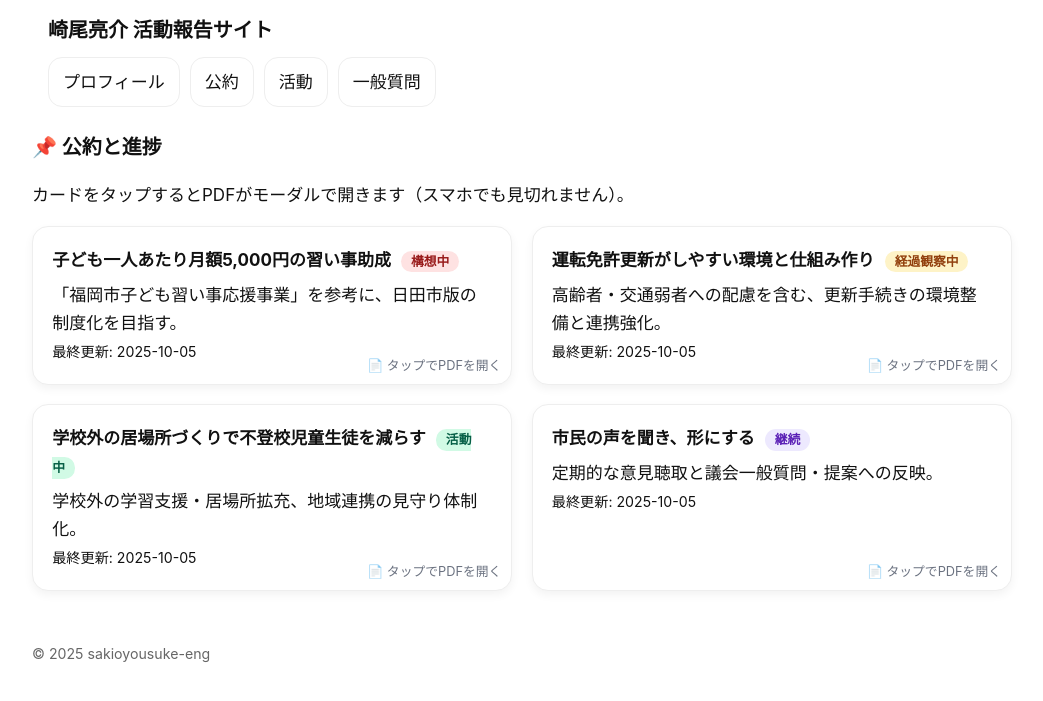
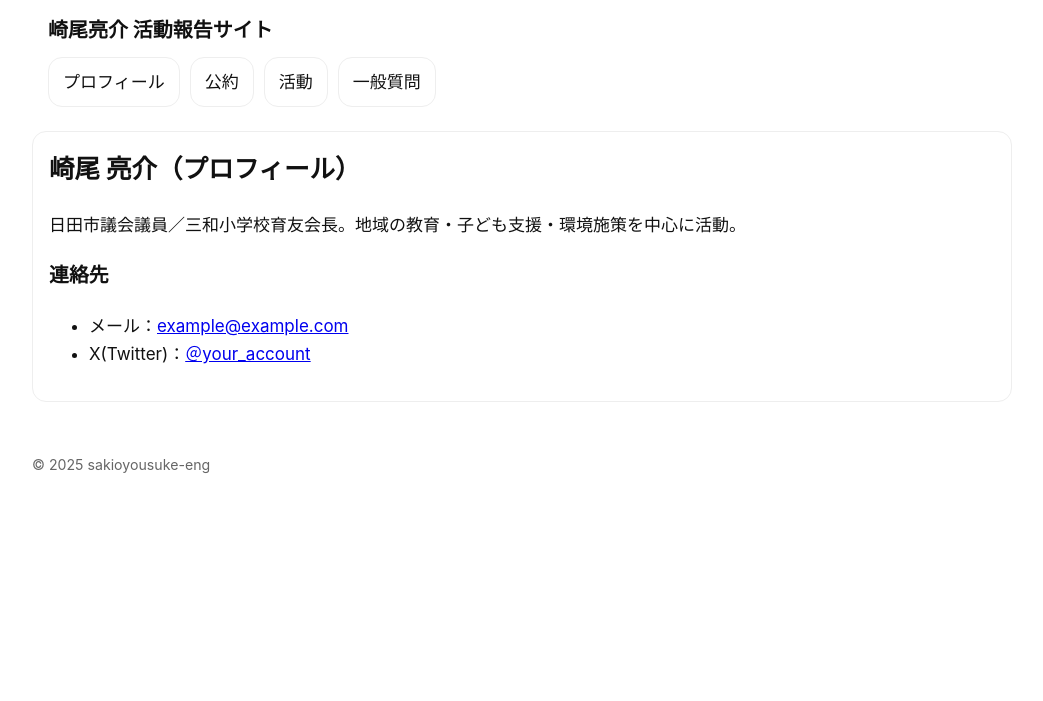
Before and after one commit to sakioryousuke-eng/activity-site, a Jekyll site: the page built from pages/profile.html, in a window 1280 px wide. Shown: the top 701 px of the page, without its empty margins (118-1161 px from the left). Built offline with Jekyll 4.4.1, drawn with Linux system fonts in a browser that asks for light colours.

Commit message:
Update profile.html

```diff
--- a/pages/profile.html
+++ b/pages/profile.html
@@ -1,34 +1,16 @@
 ---
 layout: default
-title: 公約と進捗
+title: プロフィール
+permalink: /profile/
 ---
 
-<h1>📌 公約と進捗</h1>
-<p>カードをタップするとPDFがモーダルで開きます（スマホでも見切れません）。</p>
+<section class="card">
+  <h2 style="margin-top:0;">崎尾 亮介（プロフィール）</h2>
+  <p>日田市議会議員／三和小学校育友会長。地域の教育・子ども支援・環境施策を中心に活動。</p>
 
-<div class="grid">
-{% for p in site.data.promises.promises %}
-  <div class="card">
-    <a class="stretched" href="{{ p.pdf | relative_url }}" data-modal="pdf" data-title="{{ p.title }}"></a>
-    <div class="title">{{ p.title }} <span class="chip s-{{ p.status }}">{{ p.status }}</span></div>
-    <div>{{ p.detail }}</div>
-    <small>最終更新: {{ p.last_update }}</small>
-    {% if p.pdf %}<div class="hint">📄 タップでPDFを開く</div>{% endif %}
-  </div>
-{% endfor %}
-</div>
-
-<style>
-.grid{display:grid;gap:1.2rem;grid-template-columns:1fr}
-@media(min-width:720px){.grid{grid-template-columns:1fr 1fr}}
-.card{position:relative;border-radius:16px;padding:1.2rem;background:#fff;box-shadow:0 4px 10px rgba(0,0,0,.05)}
-.card:hover{transform:translateY(-3px);box-shadow:0 6px 12px rgba(0,0,0,.1)}
-.stretched{position:absolute;inset:0;z-index:1;text-indent:-9999px}
-.title{font-weight:700;margin-bottom:.4rem}
-.chip{font-size:.8rem;padding:.2rem .6rem;border-radius:999px;margin-left:.4rem}
-.s-構想中{background:#fee2e2;color:#991b1b}
-.s-経過観察中{background:#fef3c7;color:#92400e}
-.s-活動中{background:#d1fae5;color:#065f46}
-.s-継続{background:#ede9fe;color:#5b21b6}
-.hint{position:absolute;bottom:8px;right:10px;color:#6b7280;font-size:.8rem}
-</style>
+  <h3>連絡先</h3>
+  <ul>
+    <li>メール：<a href="mailto:example@example.com">example@example.com</a></li>
+    <li>X(Twitter)：<a href="https://x.com/your_account" target="_blank" rel="noopener">＠your_account</a></li>
+  </ul>
+</section>
```
